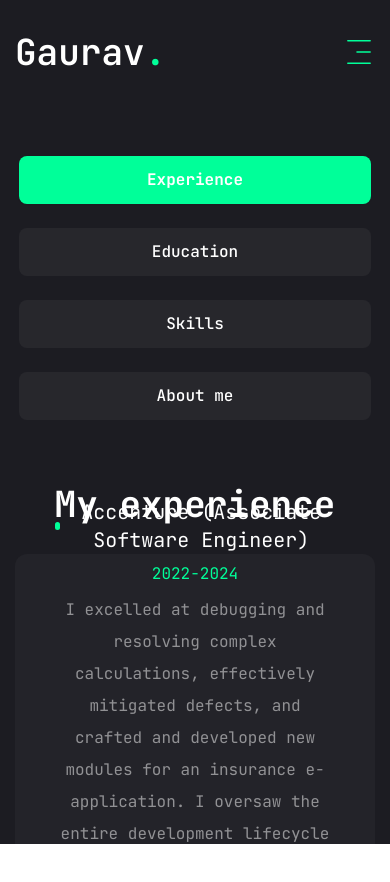
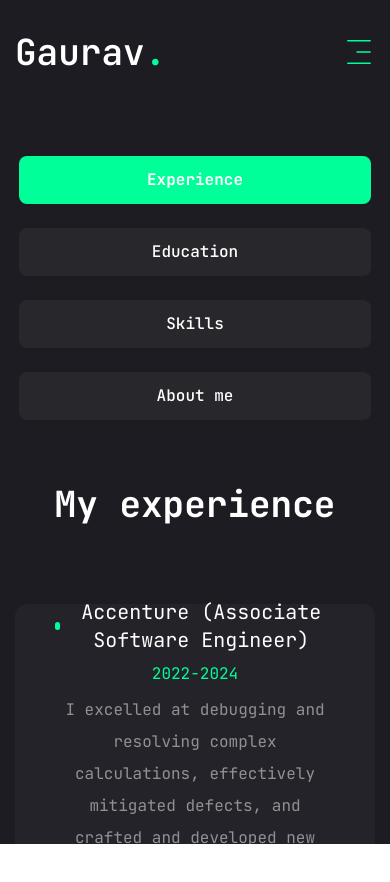
Before and after one commit to ruiner28/MyProfile, a Next.js app: page /resume in a window 390 px wide. Shown: the top 882 px of the page. Built offline with nearby package versions, Linux system fonts and the light colour scheme.

Commit message:
experience page changes

```diff
--- a/src/app/resume/page.tsx
+++ b/src/app/resume/page.tsx
@@ -136,8 +136,8 @@ const Resume = () => {
             {/* experience */}
             <TabsContent value="experience" className="w-full">
               <div className="flex flex-col gap-[30px] text-center xl:text-left">
-                <h3 className="text-4xl font-bold">{experience.title}</h3>
-                <ScrollArea className="h-[400px]">
+                <h3 className="text-4xl font-bold gap-[30px]">{experience.title}</h3>
+                <ScrollArea className="h-[400px] mt-[50px]">
                   <ul className="grid grid-cols-1 gap-[30px]">
                     {" "}
                     {/* lg:grid-cols-2  add this to make two cols. */}
@@ -145,7 +145,7 @@ const Resume = () => {
                       return (
                         <li
                           key={index}
-                          className="bg-[#232329] h-[400px] py-6 px-10 rounded-xl flex flex-col justify-center items-center lg:items-start gap-1"
+                          className="bg-[#232329] h-[500px] py-6 px-10 rounded-xl flex flex-col justify-center items-center lg:items-start gap-1 mb:mx-auto"
                         >
                           <div className="flex items-center gap-2">
                             {/* dot */}
@@ -164,6 +164,7 @@ const Resume = () => {
                   </ul>
                 </ScrollArea>
               </div>
+
             </TabsContent>
 
             {/* education */}
```
